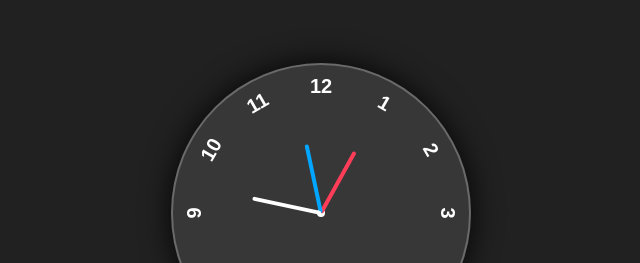
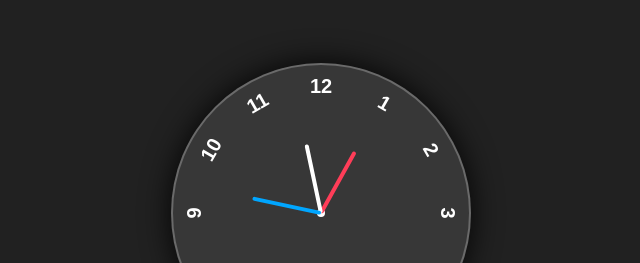
Before and after one commit to jaipranav/analog-clock, a plain HTML site: page index.html in a window 1280 px wide. Shown: the part 187-450 px from the top of the page, 319-959 px from the left. Drawn offline with Linux system fonts and the light colour scheme.

Commit message:
colour changed

```diff
--- a/index.html
+++ b/index.html
@@ -12,8 +12,8 @@
     <div class="clock">
 
       <div style="--clr:#ff3d58;"id="hour"  class="hand"><i></i></div>
-      <div style="--clr:#00a6ff;"id="min"  class="hand"><i></i></div>
-      <div style="--clr:#ffffff;"id="sec"  class="hand"><i></i></div>
+      <div style="--clr:#ffffff;"id="min"  class="hand"><i></i></div>
+      <div style="--clr:#00a6ff;"id="sec"  class="hand"><i></i></div>
 
       <span style="--i:1 "><b>1</b></span >
       <span style="--i:2 "><b>2</b></span >
```
